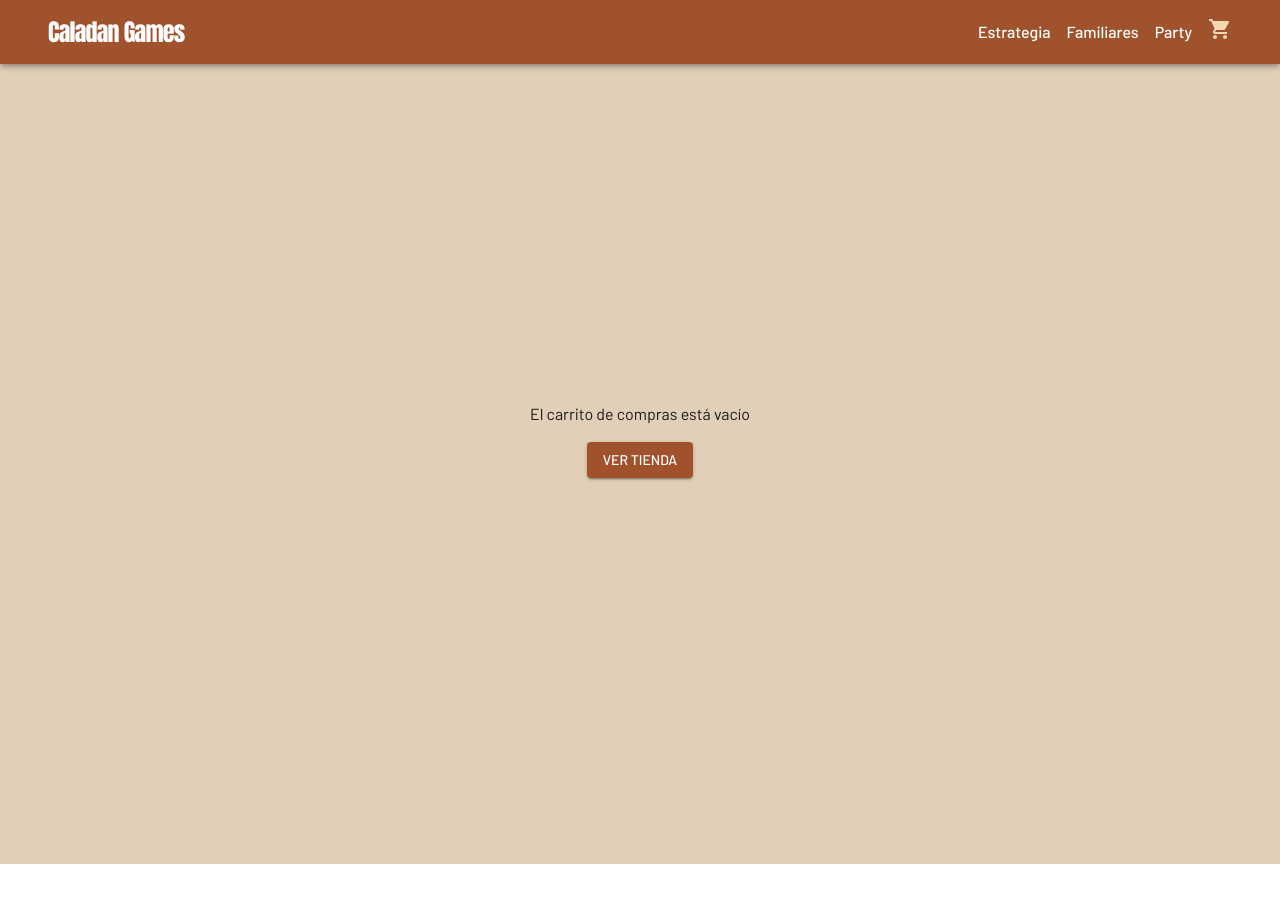
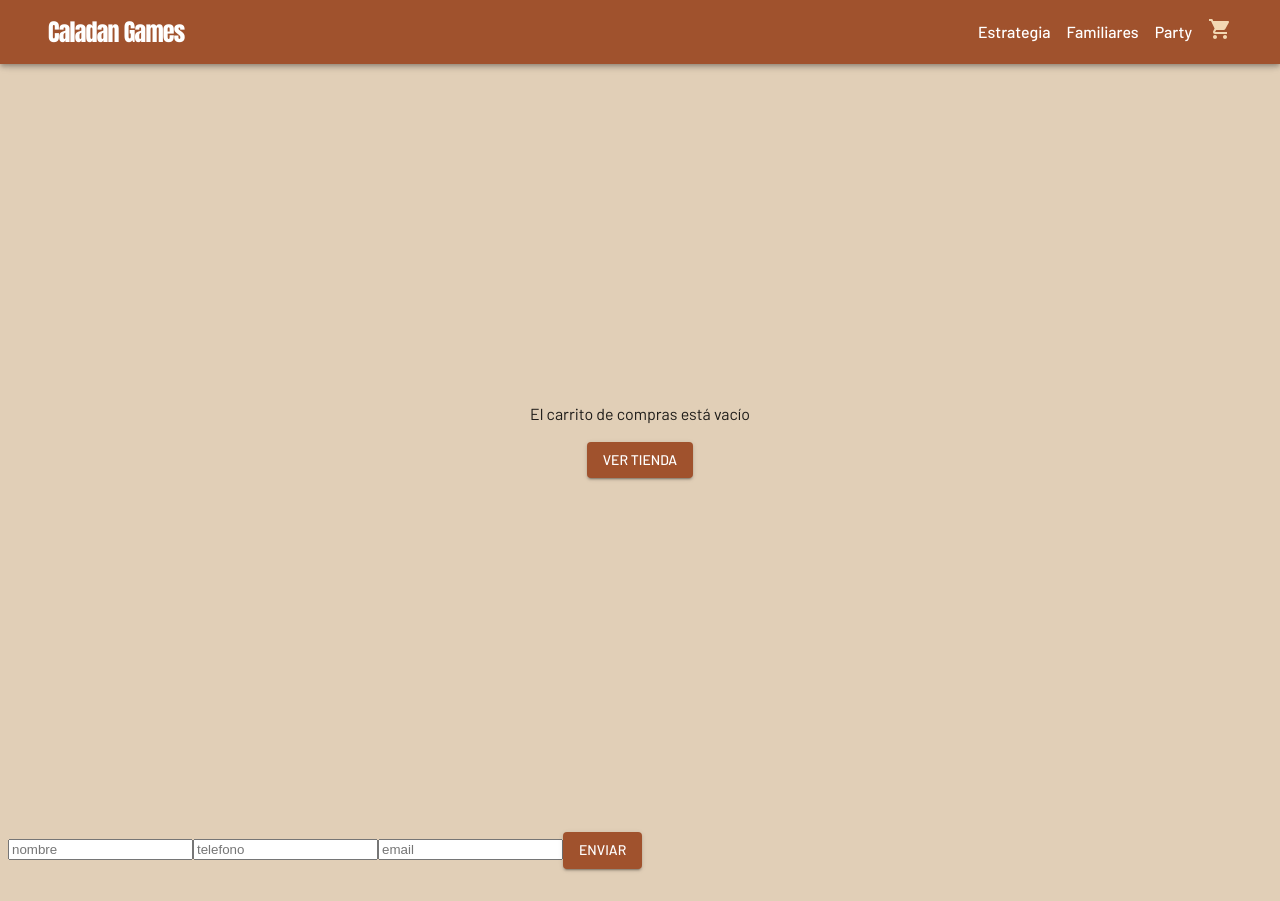
Before and after one commit to pazspera/curso-react-coderhouse, a React (Vite) app: page /cart in a window 1280 px wide. Before the commit the page ends 864 px from the top, so only its background shows below. Built offline with nearby package versions, Linux system fonts and the light colour scheme; a web font is replaced by a local one.

Commit message:
Notas clase 14, formulario para que el cliente ingrese datos después de confirmar compra

```diff
--- a/src/App.jsx
+++ b/src/App.jsx
@@ -25,10 +25,10 @@ function App() {
             <NavBar />
             <Routes>
               <Route exact path="/" element={<ItemListContainer greeting={greeting} />}></Route>
-              <Route exact path="/cart" element={<CartView></CartView>}></Route>
-              <Route exact path="/category/:categoryId" element={<ItemListContainer />}></Route>
-              <Route exact path="/item/:id" element={<ItemDetailContainer />}></Route>
-              <Route exact path="/events" element={<InputSinVocales />}></Route>
+              <Route path="/cart" element={<CartView></CartView>}></Route>
+              <Route path="/category/:categoryId" element={<ItemListContainer />}></Route>
+              <Route path="/item/:id" element={<ItemDetailContainer />}></Route>
+              <Route path="/events" element={<InputSinVocales />}></Route>
               <Route path="*" element={<h1>404 Not Found</h1>}></Route>
             </Routes>
           </BrowserRouter>
--- a/src/components/CartView/CartView.jsx
+++ b/src/components/CartView/CartView.jsx
@@ -4,7 +4,7 @@ import { CartContext } from "../../context/CartContext";
 import { useContext } from "react";
 import { Link } from "react-router-dom";
 import styles from "./CartView.module.css";
-
+import FormCustomerInfo from "../FormCustomerInfo/FormCustomerInfo";
 
 export default function CartView() {
   // componente de presentación
@@ -30,7 +30,7 @@ export default function CartView() {
             </>
         )
       }
-
+      <FormCustomerInfo></FormCustomerInfo>
     </>
   )
 }
--- /dev/null
+++ b/src/components/FormCustomerInfo/FormCustomerInfo.jsx
@@ -0,0 +1,22 @@
+import { Button } from "@mui/material";
+import { useState, useEffect } from "react";
+
+export default function FormCustomerInfo() {
+  // al hacer click en finalizar compra, que desmonte cart y
+  // cargue este form para que el usuario cargue datos
+  // un estado para cada input
+  // armar un objeto que sea compra que lo envíe con toda la info
+  // del cart y del formulario
+
+
+  return (
+    <>
+      <form>
+        <input type="text" placeholder="nombre"></input>
+        <input type="tel" placeholder="telefono"></input>
+        <input type="email" placeholder="email"></input>
+        <Button variant="contained" size="medium">Enviar</Button>
+      </form>
+    </>
+  )
+}
```
